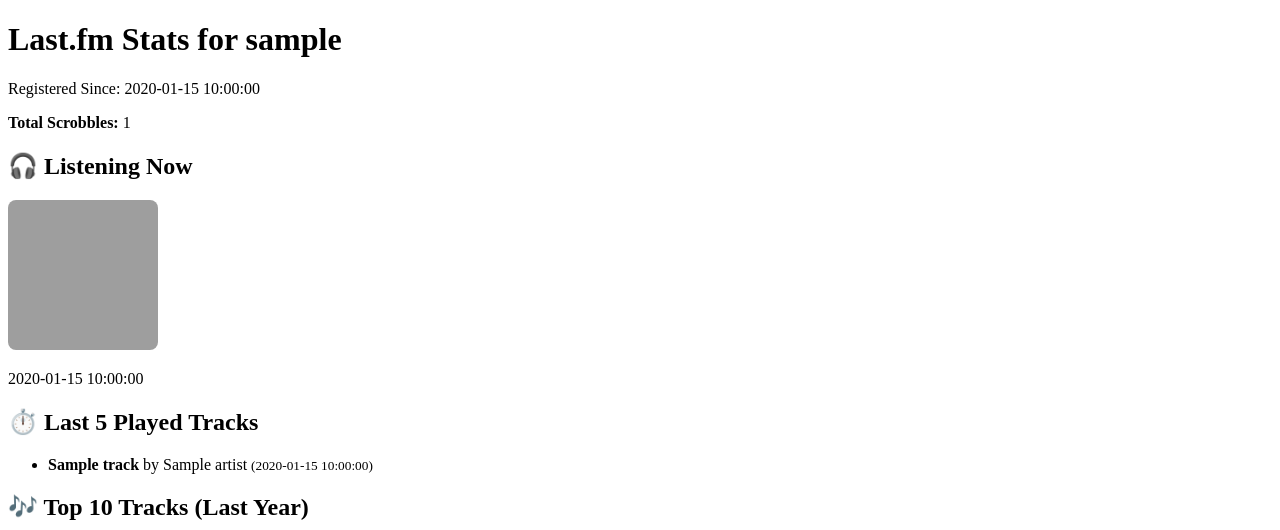
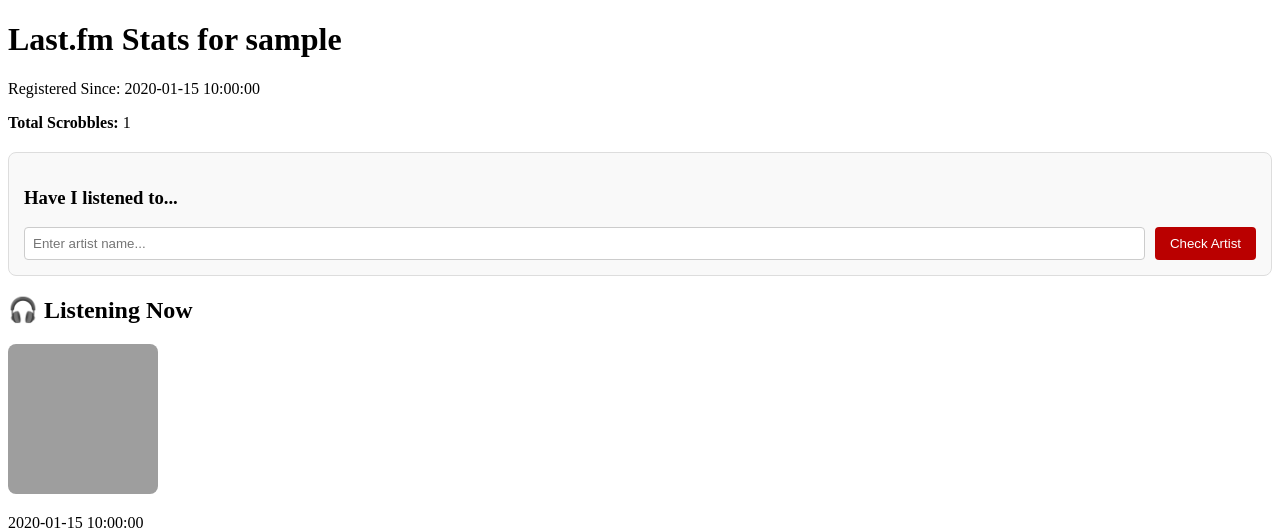
Before and after one commit to isaaclongenecker/lastfm-stats, a Flask app: template templates/stats.html in a window 1280 px wide. Shown: the top 530 px of the page. Run offline with Flask 3, Linux system fonts and the light colour scheme; the template is opened without the code that fills it: most values are stand-ins (such as "Sample title", 1, 10 or a date in 2020); grey boxes are pictures that could not be loaded.

Commit message:
Add search bar section to HTML template

```diff
--- a/templates/stats.html
+++ b/templates/stats.html
@@ -10,6 +10,24 @@
     <p>Registered Since: {{ data.registered_on }}</p>
     <p><strong>Total Scrobbles:</strong> {{ data.total_scrobbles }}</p>
 
+    <!-- THE SEARCH BAR -->
+<section style="margin: 20px 0; padding: 15px; background: #f9f9f9; border: 1px solid #ddd; border-radius: 8px;">
+    <h3>Have I listened to...</h3>
+    <form action="/" method="GET" style="display: flex; gap: 10px;">
+        <input type="text" name="artist_name" placeholder="Enter artist name..." required
+               style="padding: 8px; flex-grow: 1; border-radius: 4px; border: 1px solid #ccc;">
+        <button type="submit" style="padding: 8px 15px; background-color: #ba0000; color: white; border: none; border-radius: 4px; cursor: pointer;">
+            Check Artist
+        </button>
+    </form>
+
+    <!-- DISPLAY THE RESULT -->
+    {% if search_result %}
+        <p style="margin-top: 15px; font-size: 1.1em; font-weight: bold; color: #333;">
+            🔍 {{ search_result }}
+        </p>
+    {% endif %}
+</section>
 <section>
     <h2>🎧 Listening Now</h2>
 
```
Also changed, not shown: app.py (line endings or trailing spaces).
